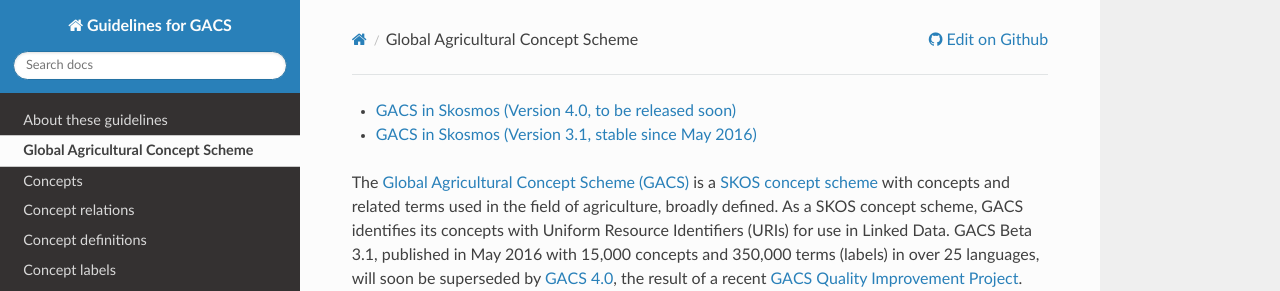
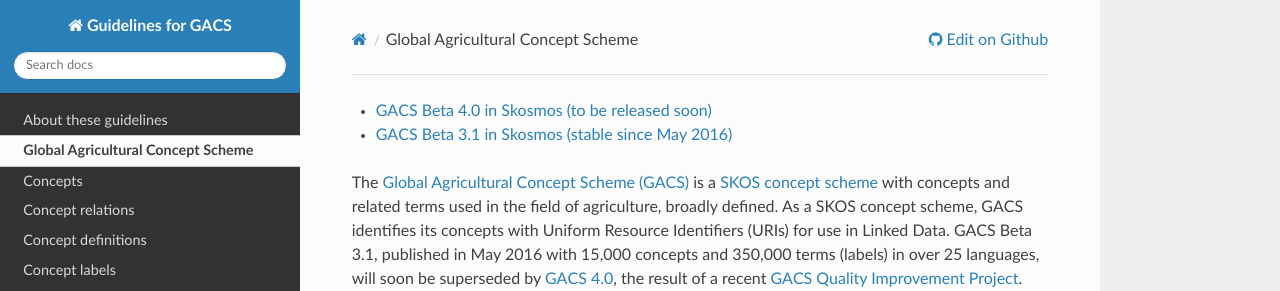
Before and after one commit to agrisemantics/gacs-qip, an MkDocs documentation site: the page built from docs/gacs.md, in a window 1280 px wide. Shown: the top 291 px of the page. Built offline with MkDocs 1.6.1, drawn with Linux system fonts in a browser that asks for light colours; nearby versions of some CDN libraries; old or Windows-style settings are respelled for this version of MkDocs.

Commit message:
GACS => GACS Beta 4.0

```diff
--- a/docs/gacs.md
+++ b/docs/gacs.md
@@ -1,5 +1,5 @@
-* [GACS in Skosmos (Version 4.0, to be released soon)](http://tester-os-kktest.lib.helsinki.fi/gacsdemo/gacs/en/)
-* [GACS in Skosmos (Version 3.1, stable since May 2016)](http://browser.agrisemantics.org/gacs/en/)
+* [GACS Beta 4.0 in Skosmos (to be released soon)](http://tester-os-kktest.lib.helsinki.fi/gacsdemo/gacs/en/)
+* [GACS Beta 3.1 in Skosmos (stable since May 2016)](http://browser.agrisemantics.org/gacs/en/)
 
 The [Global Agricultural Concept Scheme
 (GACS)](http://id.agrisemantics.org/gacs/) is a [SKOS concept
```
